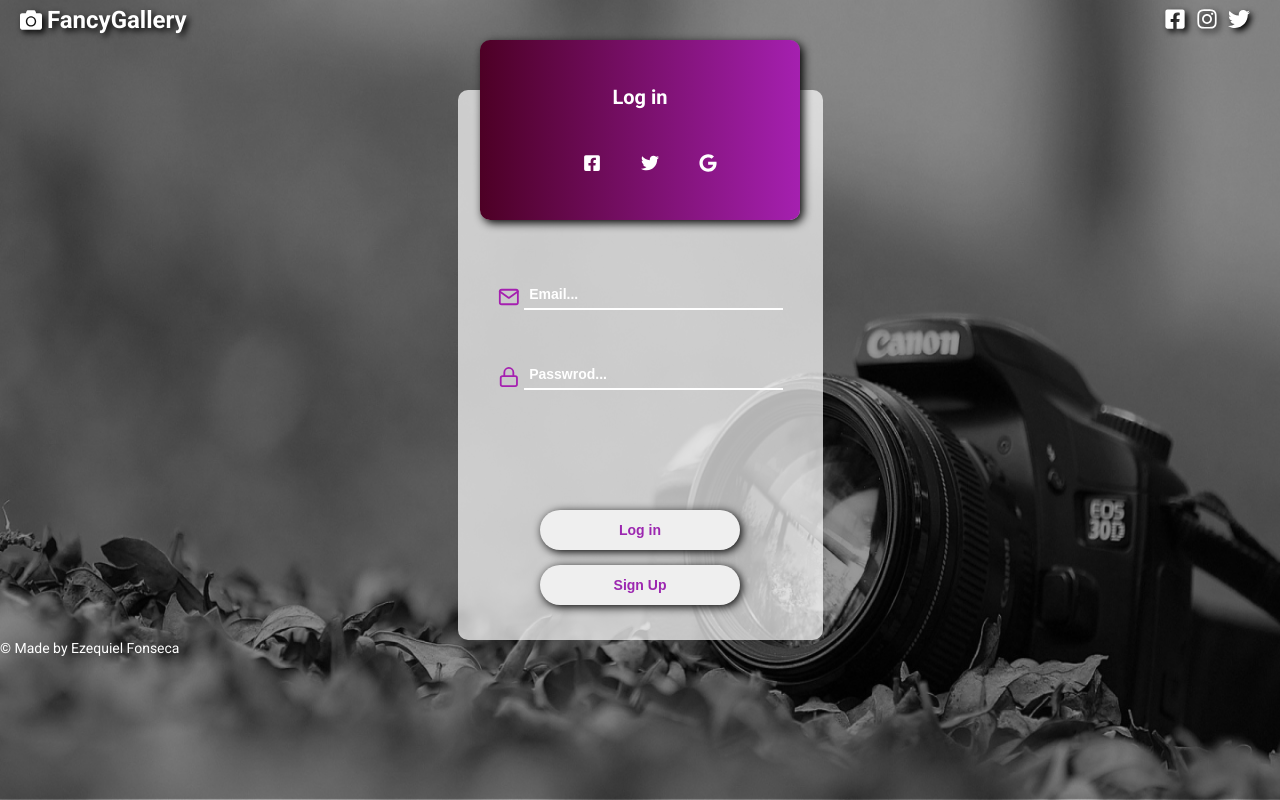
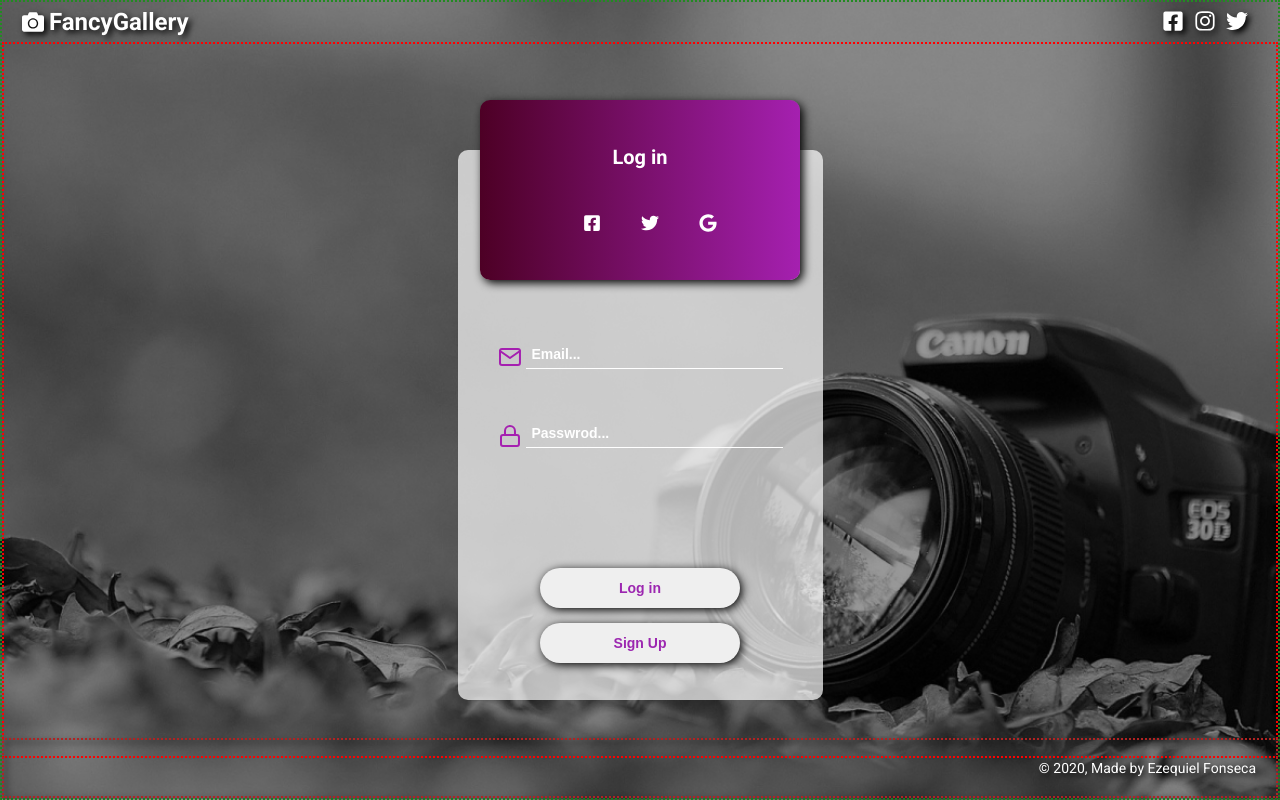
Before and after one commit to Qz-C/FancyGallery-frontend, a React (Create React App) app: page / in a window 1280 px wide. Built offline with nearby package versions, Linux system fonts and the light colour scheme.

Commit message:
Header Footer and FloatLoginBox were moved to components to make  easier future maintenance

```diff
--- a/src/pages/login/index.js
+++ b/src/pages/login/index.js
@@ -2,50 +2,24 @@ import React from "react";
 
 import './styles.css';
 
+import Header from '../../components/Header';
+
+import Footer from '../../components/Footer';
+
+import  LoginFloatBox from '../../components/LoginFloatBox'
+
 import '../../global.css';
-
-import { FaCamera } from "react-icons/fa";
-
-import { FaFacebookSquare } from "react-icons/fa";
-
-import { FaInstagram } from "react-icons/fa";
-
-import { FaTwitter } from "react-icons/fa";
-
-import { FaGoogle } from "react-icons/fa"
 
 import { FiMail } from "react-icons/fi";
 
 import { FiLock } from "react-icons/fi";
 
-
-
-import backgroundImg from "../../assets/background.png"
-
 const Login = () => {
     return(
         <div className="container">
-            <img src={backgroundImg} alt="background"/>
-            <header>
-                <div className="logo">
-                    <FaCamera size={22}/>
-                    <h1> FancyGallery </h1>
-                </div>
-                <div className="social-media">
-                    <FaFacebookSquare size={22}/>
-                    <FaInstagram size={22}/>
-                    <FaTwitter size={22}/>
-                </div>
-            </header>
+            <Header/>
             <section>
-                <div className="upper-div">
-                    <h3> Log in </h3>
-                    <div className="miniSocial">
-                        <FaFacebookSquare size={18}/>
-                        <FaTwitter size={18}/>
-                        <FaGoogle size={18}/>
-                    </div>
-                </div>
+                <LoginFloatBox/>
                 <div className="bottom-div">
                     <form>
                         <div className="inputs">
@@ -73,9 +47,7 @@ const Login = () => {
                     </form>
                 </div>
             </section>
-            <footer>
-                <p> &#169; Made by Ezequiel Fonseca </p>
-            </footer>
+            <Footer/>
         </div>
     )
 }
--- a/src/pages/login/styles.css
+++ b/src/pages/login/styles.css
@@ -1,79 +1,31 @@
-.container{
-    display: flex;
-    flex-direction: column;
-    align-items: center;
-    color: #FFFFFF;
+html{
+    background:url("../../assets/background.png") no-repeat center center fixed;
+    -webkit-background-size:cover;
+    -moz-background-size:cover;
+    -o-background-size: cover;
+    background-size: cover;
+
 }
 
-.container img{
-    z-index: -99;
+.container{
+    border: forestgreen dotted 2px;
     position: absolute;
     width: 100%;
     height: 100%;
-}
-
-.container header{
-    height: 40px;
-    width: 100%;
-    display: flex;
-    justify-content: space-between;
-    align-items: center;
-    padding: 20px;
-}
-.container header .logo{
-    display: flex;
-    align-items: center;
-}
-
-.container header .logo svg{
-    filter: drop-shadow( 3px 3px 3px rgba(0, 0, 0, 1));
-    margin-right: 5px;
-}
-
-.container header .logo h1{
-    font-size: 24px;
-    font-weight: bold;
-    filter: drop-shadow( 3px 3px 3px rgba(0, 0, 0, 1));
-}
-
-.container header .social-media svg{
-    margin-right: 10px;
-    filter: drop-shadow( 3px 3px 3px rgba(0, 0, 0, 1));
+    color: #FFFFFF;
 }
 
 .container section{
     display: flex;
     flex-direction: column;
     align-items: center;
-}
-
-.container section .upper-div{
-    box-shadow: black 3px 3px 10px;
-    background-image: linear-gradient(to right, #4D0025, #A520B0 );
-    width: 320px;
-    height: 180px;
-    border-radius: 10px;
-    border: none;
-    display: flex;
-    flex-direction: column;
-    align-items: center;
-    justify-content: space-evenly;
-    margin-bottom: -130px;
-    z-index: 2;
-}
-
-.container section .upper-div h3{
-
-    font-size: 20px;
-    font-weight: bold;
-}
-
-.container section .upper-div .miniSocial svg{
-    margin-right: 10px;
-    margin-left: 30px;
+    justify-content: center;
+    height: 90%;
+    border: dotted 2px red;
 }
 
 .container section .bottom-div{
+
     padding: 40px;
     width: 365px;
     height: 550px;
@@ -99,22 +51,6 @@
     justify-content: space-between;
 }
 
-.container section .bottom-div form div input[type=email], input[type=password]{
-    padding: 5px;
-    border: none;
-    width: 100%;
-    background-color: transparent;
-    border-bottom: 2px white solid;
-    color: #9C27B0;
-    font-size: 16px;
-    font-weight: bold;
-}
-
-.container section .bottom-div form div input[type=email]::placeholder, input[type=password]::placeholder{
-    color: #FFFFFF;
-    font-size: 14px;
-}
-
 .container section .bottom-div form .buttons{
     display: flex;
     flex-direction: column;
@@ -126,9 +62,3 @@
 .container section .bottom-div form .buttons .button{
     margin-bottom: 15px;
 }
-
-footer{
-    width: 100%;
-    margin-right: 0;
-    margin-bottom: 0;
-}
```
